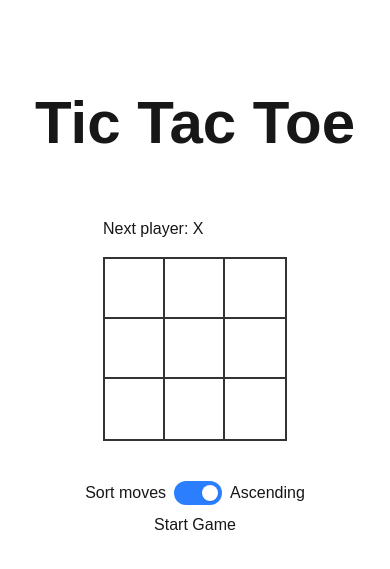
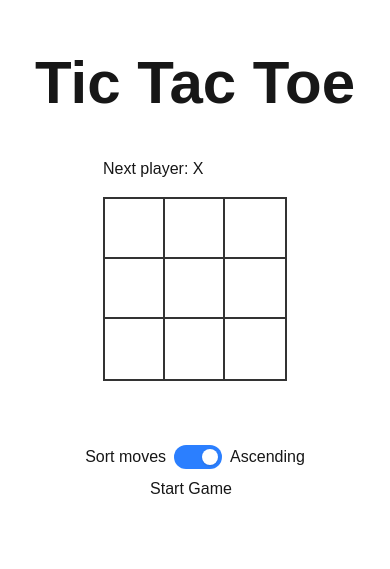
Before and after one commit to spargy4050v/tic-tac-toe, a Next.js app: page / in a window 390 px wide. Shown: the part 139-708 px from the top of the page. Built offline with nearby package versions, Linux system fonts and the light colour scheme.

Commit message:
Fixed layout shifting in game as new move buttons are added

```diff
--- a/app/globals.css
+++ b/app/globals.css
@@ -124,8 +124,43 @@ button:disabled {
   transform: translateY(1px);
 }
 
+.game {
+  position: relative;
+  min-height: 400px;
+}
+
+.game-board {
+  position: sticky;
+  top: 0;
+  margin-bottom: 1rem;
+}
+
 .move-list-container {
   display: flex;
   flex-direction: column;
   gap: 8px;
+  max-height: 53vh;
+  overflow-y: auto;
+  padding-right: 8px;
+  border-radius: 4px;
 }
+
+@media (max-width: 768px) {
+  .game {
+    flex-direction: column;
+  }
+
+  .game-board {
+    position: static;
+    margin-bottom: 1.5rem;
+  }
+
+  .move-list-container {
+    max-height: 30vh;
+  }
+
+  h1 {
+    margin-bottom: 1rem !important;
+    margin-top: 1rem !important;
+  }
+}
```
